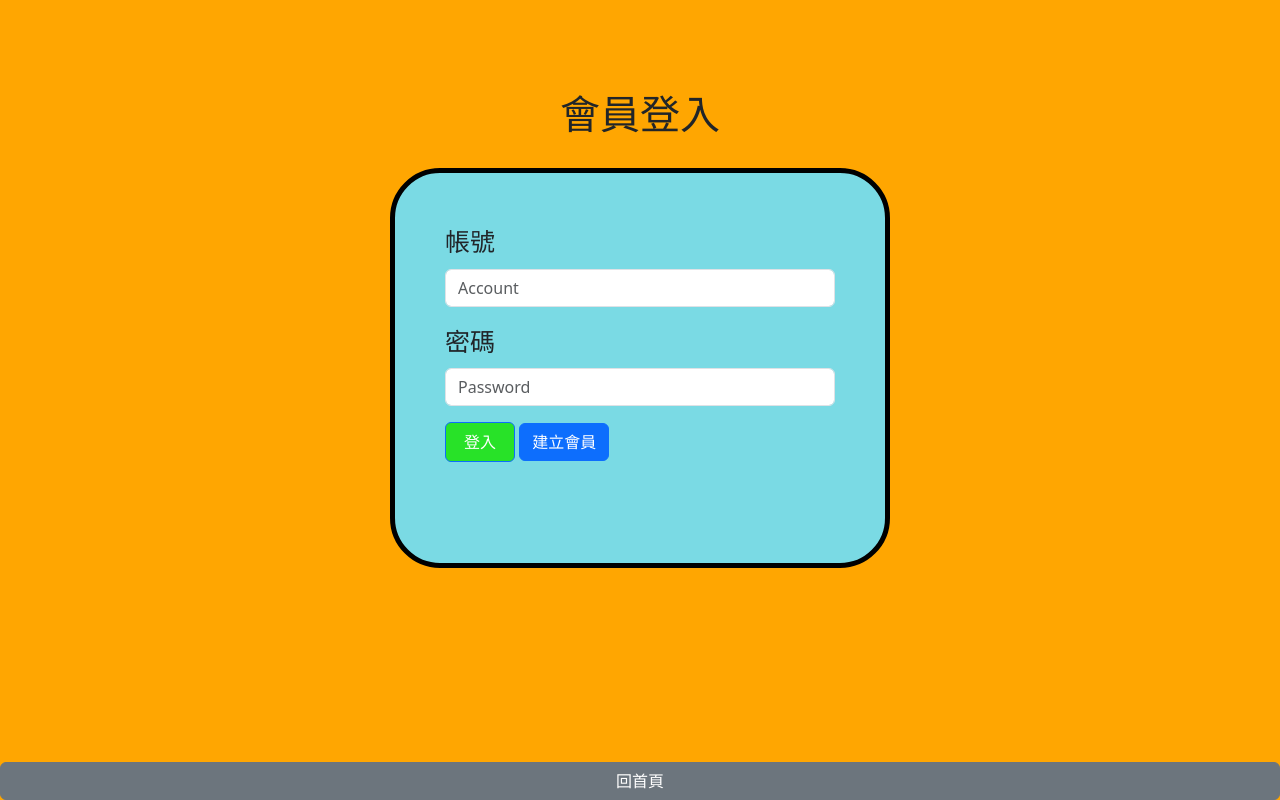
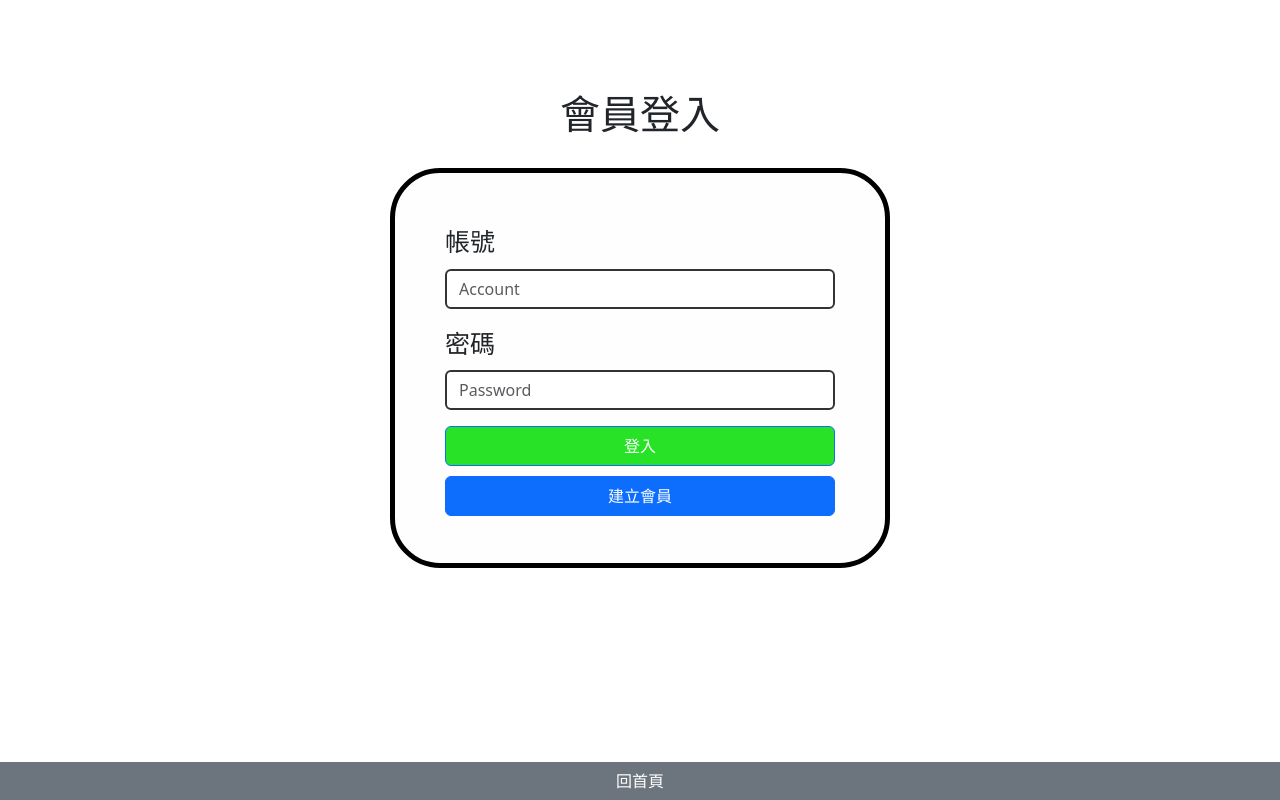
Before and after one commit to Chen-kuan-ting/web-project, a Flask app: page /login in a window 1280 px wide. Run offline with Flask 3, Linux system fonts and the light colour scheme; parts of the project's set-up code (start-up, migrations or seed data) failed here and were passed over.

Commit message:
update會員登入畫面

```diff
--- a/project/public/login.css
+++ b/project/public/login.css
@@ -1,4 +1,4 @@
-/* 新增橘色背景 */
+/* 新增背景 */
 body::before {
     content: "";
     position: fixed;
@@ -6,9 +6,14 @@ body::before {
     left: 0;
     width: 100%;
     height: 100%;
-    background-color: rgb(255, 166, 1);
+    background-color: rgb(255, 255, 255);
     z-index: -1;
     /* 設為-1，使其在內容之後 */
+}
+
+/* 調整帳號和密碼外框線條 */
+.form-control {
+    border: 2px solid #333;
 }
 
 /* 調整外框 */
@@ -16,7 +21,7 @@ body::before {
     border: 5px solid black;
     padding: 50px;
     border-radius: 50px;
-    background-color: rgb(122, 218, 228);
+    background-color: rgba(255, 254, 254, 0.814);
     width: 500px;
     /* 修改為您想要的固定寬度 */
     height: 400px;
@@ -27,13 +32,21 @@ body::before {
     background-color: rgb(40, 226, 40);
     color: white;
     /* 設置字體顏色為白色 */
-    width: 70px;
+    width: 100%;
     height: 40px;
+    margin-bottom: 10px;
 }
 
 #login:hover {
-    background-color: rgba(29, 117, 29, 0.734);
+    background-color: rgba(34, 155, 34, 0.734);
     /* 碰觸時改變成深綠色 */
+}
+
+/* 調整建立會員按鈕 */
+.btn-primary[name="button"][value="register"] {
+    width: 100%;
+    height: 40px;
+    margin-bottom: 10px;
 }
 
 h1 {
@@ -45,3 +58,7 @@ h1 {
 #accountHelp {
     color: red;
 }
+
+.btn.btn-secondary {
+    border-radius: 0;
+}
--- a/project/templates/login.html
+++ b/project/templates/login.html
@@ -29,6 +29,6 @@
         </a>
       </form>
       <!-- 新增回首頁按鈕 -->
-    <a href="/" class="btn btn-secondary fixed-bottom">回首頁</a>
+      <a href="/" class="btn btn-secondary btn-square fixed-bottom">回首頁</a>
   </body>
 </html>
```
